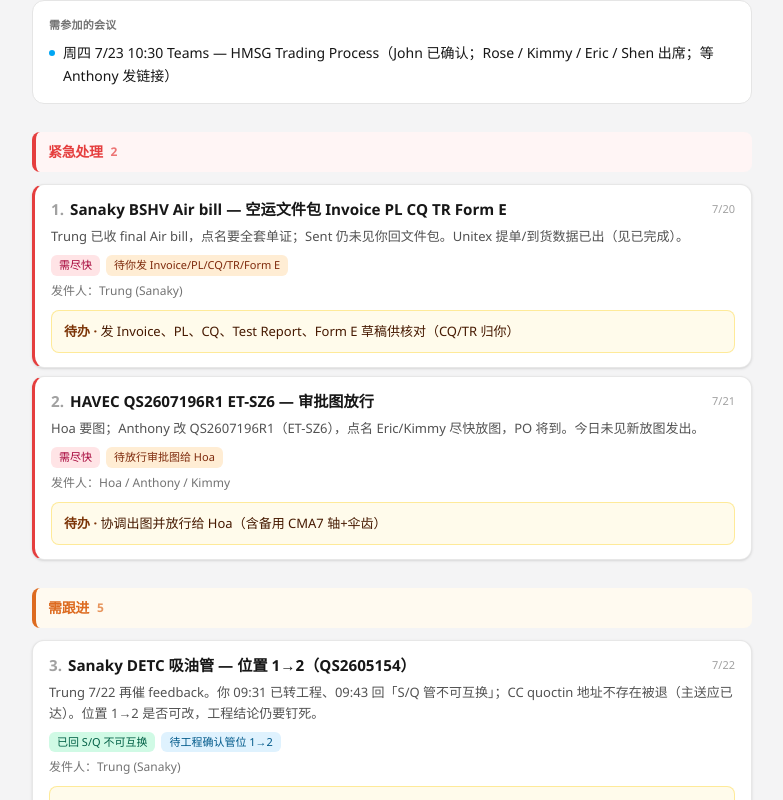
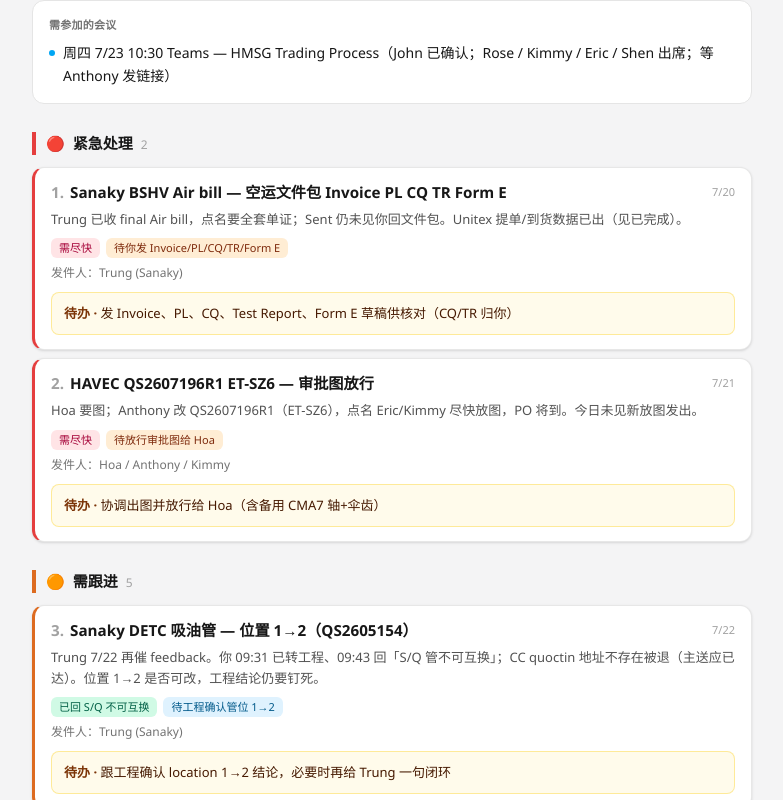
Before and after one commit to erict16/email-desk, a Next.js app: page / in a window 1280 px wide. Shown: the part 280-1080 px from the top of the page, without its empty margins (248-1031 px from the left). Built offline with nearby package versions, Linux system fonts and the light colour scheme.

Commit message:
ui: WorkBuddy section titles (emoji+line), card left stripes
Drop filled color title bars. h2 = emoji + 4px left line.
Each card gets section-colored left edge (red/orange/gray/green).

```diff
--- a/src/components/Board.tsx
+++ b/src/components/Board.tsx
@@ -4,7 +4,8 @@ import AppHeader from "@/components/AppHeader";
 
 /**
  * Order: 紧急 → 需跟进 → 知会 → 已完成
- * Section headers use WorkBuddy-style colored bars.
+ * Section title = WorkBuddy style: emoji + thin left hairline (no fill bar)
+ * Card left stripe = per-priority color
  */
 const STATS = [
   {
@@ -12,36 +13,44 @@ const STATS = [
     id: "block-urgent",
     label: "紧急处理",
     tone: "urgent" as const,
+    emoji: "🔴",
     match: (p: Priority) => p === "P0",
     sectionTitle: "紧急处理",
     hideAction: false,
+    cardTone: "urgent" as const,
   },
   {
     key: "follow" as const,
     id: "block-follow",
     label: "需跟进",
     tone: "follow" as const,
+    emoji: "🟠",
     match: (p: Priority) => p === "P1" || p === "P2",
     sectionTitle: "需跟进",
     hideAction: false,
+    cardTone: "follow" as const,
   },
   {
     key: "info" as const,
     id: "block-info",
     label: "知会",
     tone: "info" as const,
+    emoji: "⚪",
     match: (p: Priority) => p === "FYI",
     sectionTitle: "知会",
     hideAction: true,
+    cardTone: "info" as const,
   },
   {
     key: "done" as const,
     id: "block-done",
     label: "已完成",
     tone: "done" as const,
+    emoji: "✅",
     match: (p: Priority) => p === "OK",
     sectionTitle: "已完成",
     hideAction: true,
+    cardTone: "done" as const,
   },
 ];
 
@@ -52,7 +61,6 @@ const TONE_NUM: Record<(typeof STATS)[number]["tone"], string> = {
   info: "text-[var(--info)]",
 };
 
-/** Stat cards — soft lift + tinted wash */
 const TONE_HOVER: Record<(typeof STATS)[number]["tone"], string> = {
   urgent:
     "hover:-translate-y-0.5 hover:border-[var(--urgent-border)] hover:bg-[var(--urgent-soft)] hover:shadow-md",
@@ -64,16 +72,12 @@ const TONE_HOVER: Record<(typeof STATS)[number]["tone"], string> = {
     "hover:-translate-y-0.5 hover:border-[var(--info-border)] hover:bg-[var(--info-soft)] hover:shadow-md",
 };
 
-/** WorkBuddy-like section title bars */
-const SECTION_HEAD: Record<(typeof STATS)[number]["tone"], string> = {
-  urgent:
-    "border-l-[4px] border-l-[var(--urgent)] bg-[var(--urgent-soft)] text-[var(--urgent)]",
-  follow:
-    "border-l-[4px] border-l-[var(--follow)] bg-[var(--follow-soft)] text-[var(--follow)]",
-  done:
-    "border-l-[4px] border-l-[var(--done)] bg-[var(--done-soft)] text-[var(--done)]",
-  info:
-    "border-l-[4px] border-l-[var(--info)] bg-[var(--info-soft)] text-[var(--info)]",
+/** WorkBuddy h2: padding-left + 4px border-left, no background */
+const SECTION_LINE: Record<(typeof STATS)[number]["tone"], string> = {
+  urgent: "border-l-[var(--urgent)]",
+  follow: "border-l-[var(--follow)]",
+  done: "border-l-[var(--done)]",
+  info: "border-l-[var(--info)]",
 };
 
 export default function Board({ board }: { board: BoardData }) {
@@ -146,16 +150,18 @@ export default function Board({ board }: { board: BoardData }) {
             if (items.length === 0) return null;
             return (
               <section key={block.id} id={block.id} className="scroll-mt-20">
-                <div
-                  className={`mb-3 flex items-center gap-2 rounded-lg px-3 py-2.5 ${SECTION_HEAD[block.tone]}`}
+                {/* WorkBuddy: emoji + left hairline title, no colored fill */}
+                <h2
+                  className={`mb-3 flex items-baseline gap-2 border-l-4 pl-2.5 text-[15px] font-semibold text-[var(--fg)] ${SECTION_LINE[block.tone]}`}
                 >
-                  <h2 className="text-sm font-bold tracking-tight">
-                    {block.sectionTitle}
-                  </h2>
-                  <span className="text-xs font-semibold tabular-nums opacity-70">
+                  <span className="select-none" aria-hidden>
+                    {block.emoji}
+                  </span>
+                  <span>{block.sectionTitle}</span>
+                  <span className="text-xs font-medium tabular-nums text-neutral-400">
                     {items.length}
                   </span>
-                </div>
+                </h2>
                 <div className="space-y-2">
                   {items.map((item) => {
                     globalIndex += 1;
@@ -165,6 +171,7 @@ export default function Board({ board }: { board: BoardData }) {
                         item={item}
                         index={globalIndex}
                         hideAction={block.hideAction}
+                        tone={block.cardTone}
                       />
                     );
                   })}
--- a/src/components/Card.tsx
+++ b/src/components/Card.tsx
@@ -1,4 +1,6 @@
 import type { BoardItem } from "@/lib/parse-board";
+
+export type CardTone = "urgent" | "follow" | "done" | "info";
 
 /**
  * Tags are short “who + what” phrases (not bare 等工厂/待客户).
@@ -20,26 +22,36 @@ function tagClass(label: string): string {
   return "bg-neutral-100 text-neutral-700";
 }
 
+/** Left accent on each card (WorkBuddy card edge) */
+const TONE_EDGE: Record<CardTone, string> = {
+  urgent: "border-l-[3px] border-l-[var(--urgent)]",
+  follow: "border-l-[3px] border-l-[var(--follow)]",
+  done: "border-l-[3px] border-l-[var(--done)]",
+  info: "border-l-[3px] border-l-[var(--info)]",
+};
+
 export default function Card({
   item,
   index,
   hideAction = false,
+  tone = "follow",
 }: {
   item: BoardItem;
   index: number;
   /** 知会 / 已完成：不显示待办条 */
   hideAction?: boolean;
+  /** Left color stripe by section */
+  tone?: CardTone;
 }) {
   const isDone = item.priority === "OK";
-  const isP0 = item.priority === "P0";
   const isFyi = item.priority === "FYI";
   const showAction = !hideAction && Boolean(item.action);
 
   return (
     <article
-      className={`rounded-xl border border-neutral-200/90 bg-white px-4 py-3.5 shadow-sm transition-all duration-200 ease-out hover:-translate-y-0.5 hover:shadow-md dark:border-neutral-800 dark:bg-neutral-950 ${
-        isP0 ? "border-l-[3px] border-l-[var(--urgent)]" : ""
-      } ${isDone || isFyi ? "opacity-[0.88]" : ""}`}
+      className={`rounded-xl border border-neutral-200/90 bg-white px-4 py-3.5 shadow-sm transition-all duration-200 ease-out hover:-translate-y-0.5 hover:shadow-md dark:border-neutral-800 dark:bg-neutral-950 ${TONE_EDGE[tone]} ${
+        isDone || isFyi ? "opacity-[0.88]" : ""
+      }`}
     >
       <div className="flex items-start justify-between gap-3">
         <h3
```
